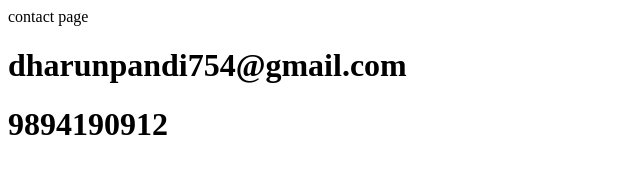
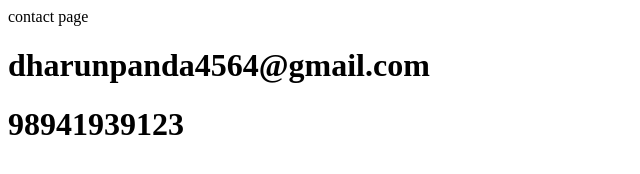
Before and after one commit to Dharunpandi/cv, a plain HTML site: page placements.html in a window 1280 px wide. Shown: the whole page, without its empty margins (0-640 px from the left). Drawn offline with Linux system fonts and the light colour scheme.

Commit message:
Update placements.html

```diff
--- a/placements.html
+++ b/placements.html
@@ -4,8 +4,8 @@
         <tile>contact page</tile>
     </head>
     <body>
-        <h1>dharunpandi754@gmail.com</h1>
-        <h1>9894190912</h1>
+        <h1>dharunpanda4564@gmail.com</h1>
+        <h1>98941939123</h1>
 
     </body>
 </html>
```
